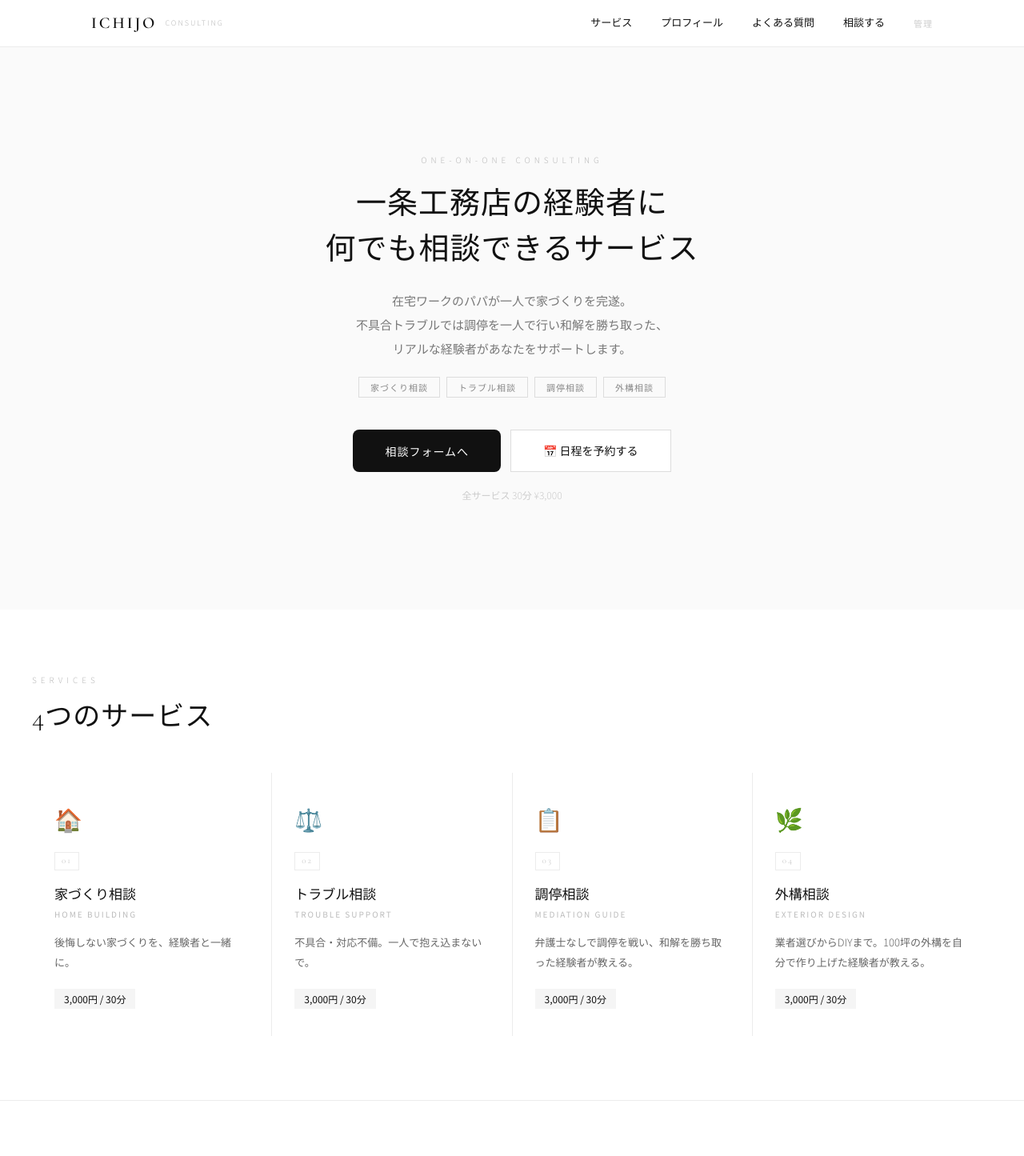
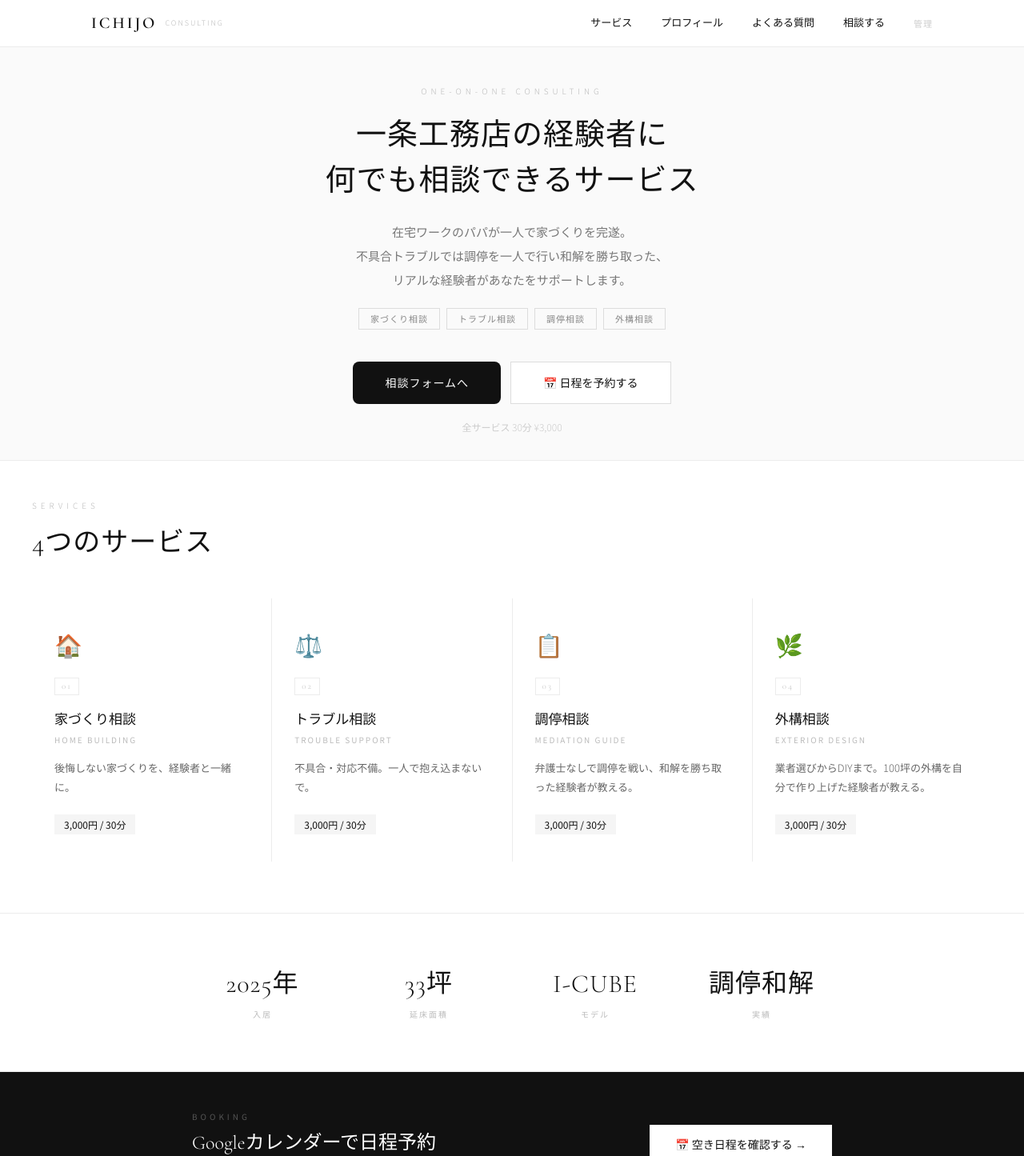
Before and after one commit to tradehant1-cloud/ichijo-consul, a React (Vite) app: page / in a window 1280 px wide. Shown: the top 1445 px of the page at 80% size. Built offline with nearby package versions, Linux system fonts and the light colour scheme.

Commit message:
reduce hero padding

```diff
--- a/src/App.jsx
+++ b/src/App.jsx
@@ -201,7 +201,7 @@ export default function App() {
         {/* ===== TOP ===== */}
         {view === "top" && (
           <div>
-            <section style={{ minHeight: "88vh", display: "flex", alignItems: "center", justifyContent: "center", background: "#fafafa", padding: "5rem 1.5rem", textAlign: "center" }}>
+            <section style={{ display: "flex", alignItems: "center", justifyContent: "center", background: "#fafafa", padding: "3rem 1.5rem 2rem", textAlign: "center", borderBottom: "1px solid #ececec" }}>
               <div className="fade-in">
                 <p style={{ fontSize: 10, letterSpacing: 5, color: "#bbb", marginBottom: 20, fontWeight: 300 }}>ONE-ON-ONE CONSULTING</p>
                 <h1 className="hero-title" style={{ fontFamily: "'Cormorant Garamond', serif", fontSize: 38, fontWeight: 300, lineHeight: 1.5, marginBottom: 20, letterSpacing: 1 }}>
@@ -230,7 +230,7 @@ export default function App() {
             </section>
 
             {/* Services */}
-            <section style={{ padding: "5rem 1.5rem", borderBottom: "1px solid #ececec" }}>
+            <section style={{ padding: "3rem 1.5rem 4rem", borderBottom: "1px solid #ececec" }}>
               <div style={{ maxWidth: 1200, margin: "0 auto" }}>
                 <p style={{ fontSize: 10, letterSpacing: 5, color: "#bbb", marginBottom: 14, fontWeight: 300 }}>SERVICES</p>
                 <h2 style={{ fontFamily: "'Cormorant Garamond', serif", fontSize: 34, fontWeight: 300, marginBottom: 44, letterSpacing: 1 }}>4つのサービス</h2>
```
